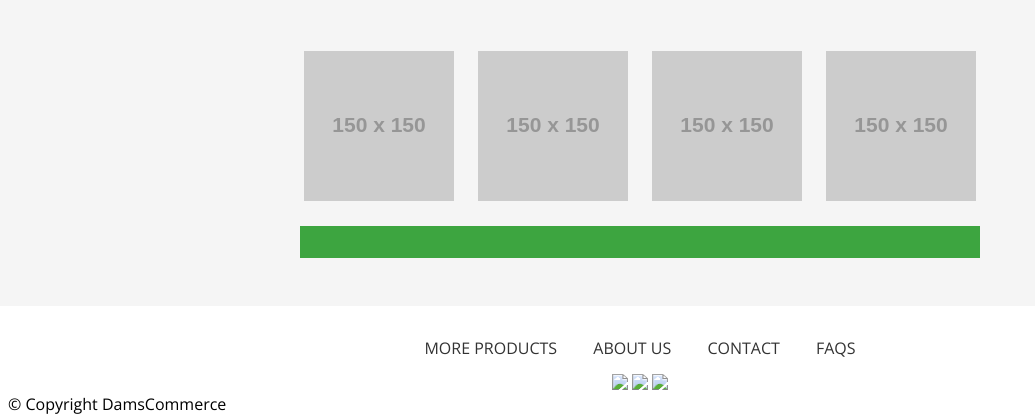
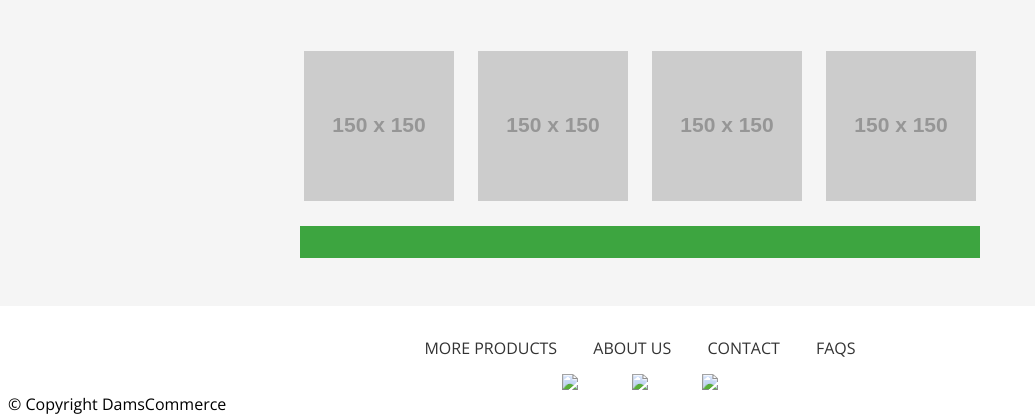
Before and after one commit to alianza/One-page-shop-template, a PHP site: page / in a window 1280 px wide. Shown: the part 1088-1503 px from the top of the page, without its empty margins (0-1035 px from the left). Run offline with PHP 8.4, Linux system fonts and the light colour scheme; grey boxes labelled with a size stand in for pictures from a placeholder-image service; data that the repository does not hold is empty; some libraries are stand-ins or nearby versions.

Commit message:
Gave the social media icons some spacing

```diff
--- a/css/style.css
+++ b/css/style.css
@@ -252,6 +252,7 @@ a:visited {
     width: 48px;
     height: auto;
     transition: all 0.5s;
+    margin: 0px 25px 0px 25px;
 }
 
 .socialmedia_icon:hover {
```
